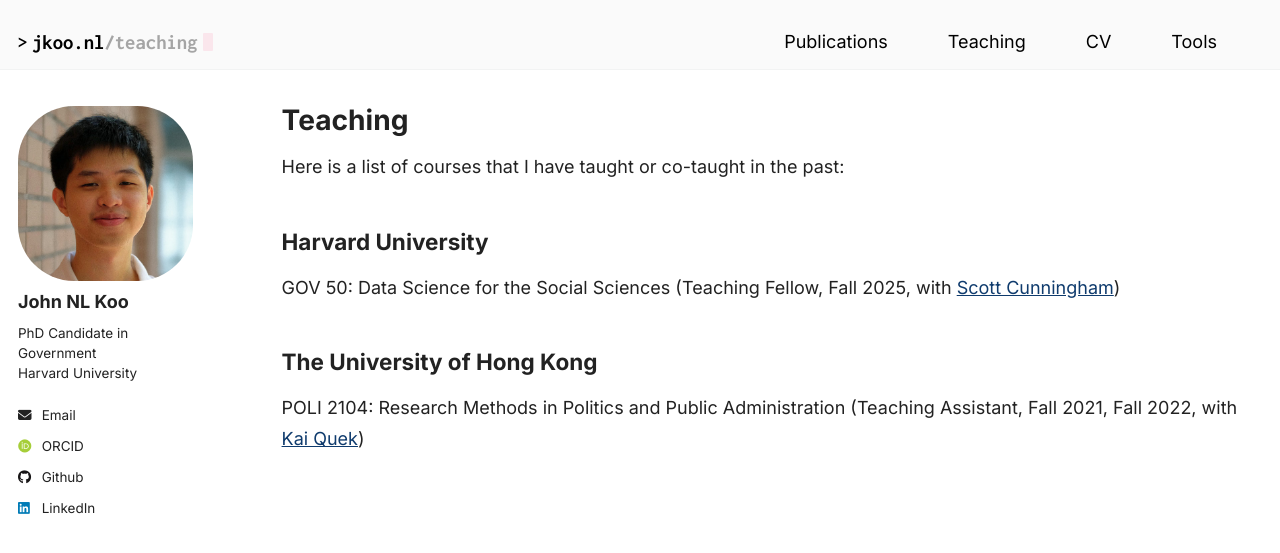
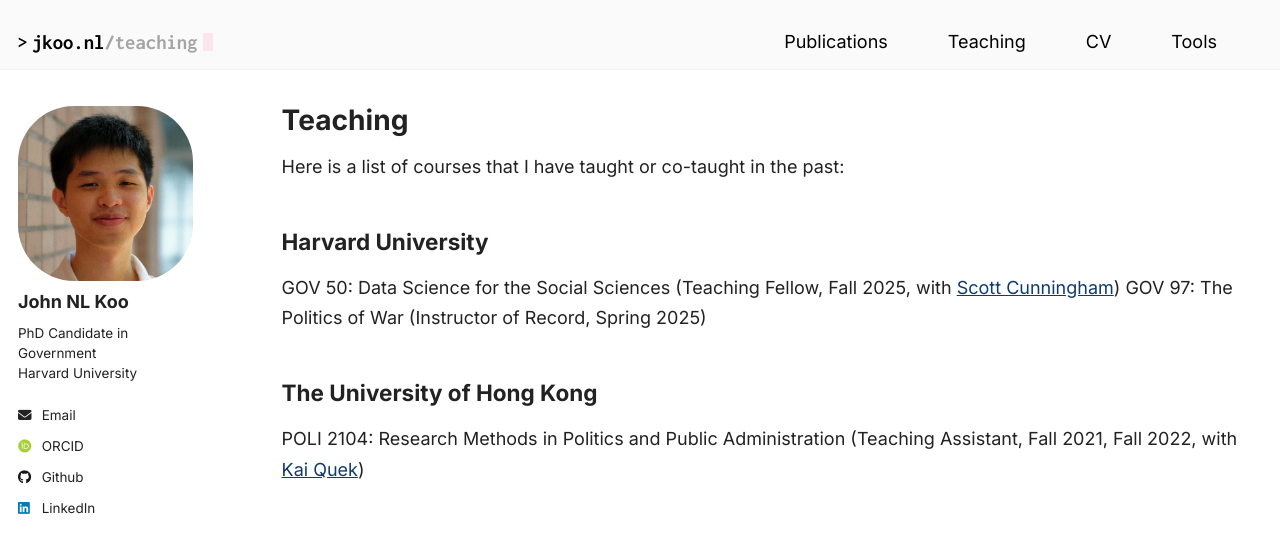
Before and after one commit to tanxpyox/jkoo.nl, a Jekyll site: the page built from _pages/teaching/teaching.md, in a window 1280 px wide and 900 px high. Shown: the top 553 px of the window. Built offline with Jekyll 4.4.1, drawn with Linux system fonts in a browser that asks for light colours; some web fonts are replaced.

Commit message:
Update teaching.md

```diff
--- a/_pages/teaching/teaching.md
+++ b/_pages/teaching/teaching.md
@@ -10,6 +10,7 @@ Here is a list of courses that I have taught or co-taught in the past:
 ## Harvard University
 
 GOV 50: Data Science for the Social Sciences (Teaching Fellow, Fall 2025, with [Scott Cunningham](https://www.scunning.com/))
+GOV 97: The Politics of War (Instructor of Record, Spring 2025)
 
 ## The University of Hong Kong
 
```
